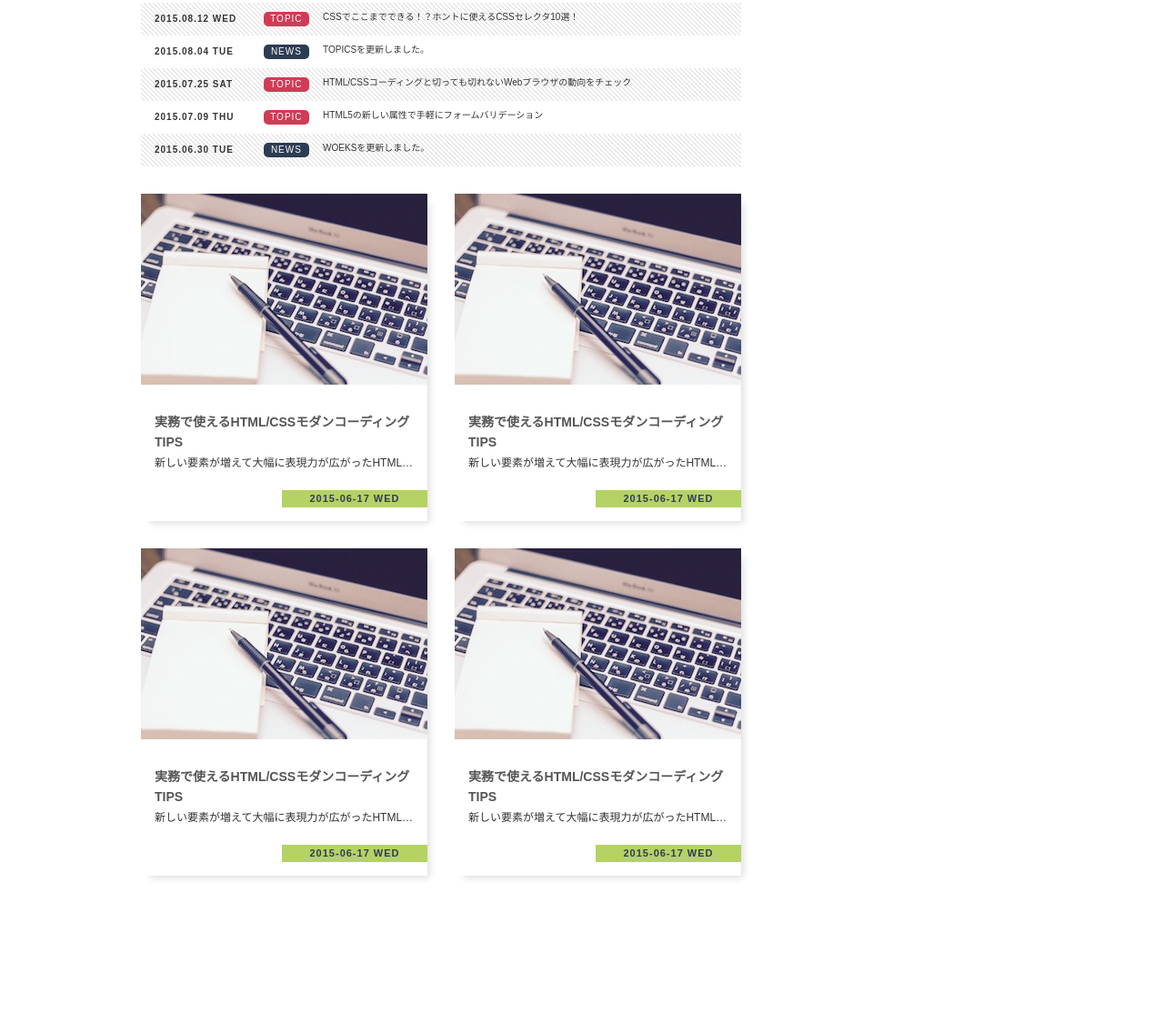
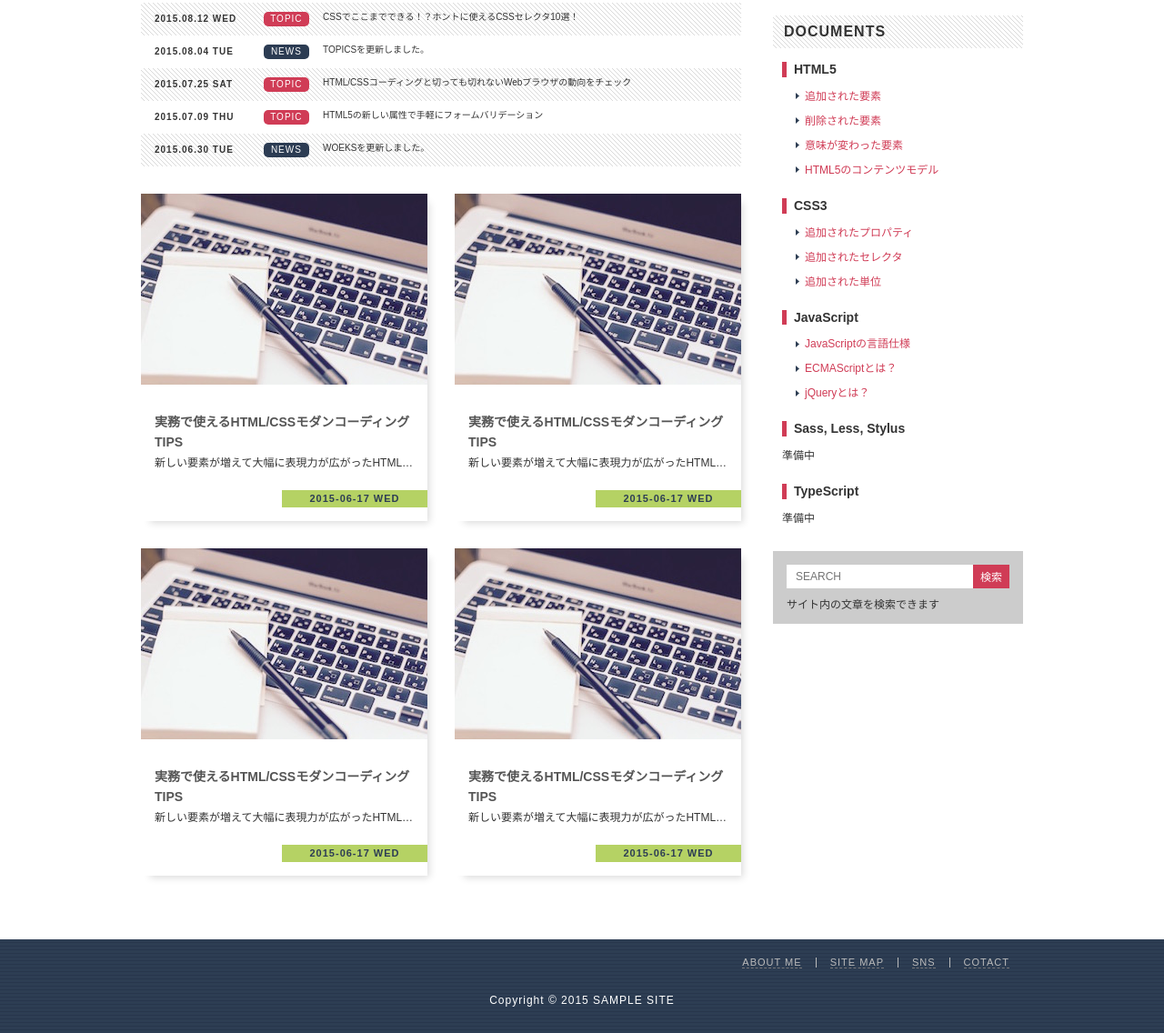
Before and after one commit to pipupika/modenCoding, a plain HTML site: page mcoding/standard-layout/index.html in a window 1280 px wide. Shown: the part 568-1704 px from the top of the page at 91% size. Before the commit the page ends 1601 px from the top, so only its background shows below. Drawn offline with Linux system fonts and the light colour scheme.

Commit message:
サイドメニューとフッター

```diff
--- a/mcoding/standard-layout/css/style.css
+++ b/mcoding/standard-layout/css/style.css
@@ -312,6 +312,91 @@ background-color: #fafaf8;
   -ms-transform: rotate(-45deg);
   transform: rotate(-45deg);
 }
+.documents{
+  margin: 10px 10px 30px;
+}
+.documents,
+.documents ul{
+  list-style-type: none;
+}
+.documents > li .title{
+  margin: 15px 0;
+  padding-left: 8px;
+  border-left: 5px solid #d03c56;
+  font-size: 1.4rem;
+  line-height: 1.2;
+}
+.documents > li + li{
+  margin-top: 25px;
+}
+.documents > li ul{
+  margin: 15px;
+}
+.documents > li ul > li {
+  margin-bottom: 15px;
+  padding-left: 10px;
+  background: url('../images/arrow.gif') no-repeat left center;
+}
+.documents a:hover{
+  text-decoration: underline;
+}
+.search-box{
+  padding: 15px;
+  background-color: #ccc;
+  font-size: 0;
+}
+.search-box > * {
+  font-size: 1.2rem;
+}
+.search-box .search-input{
+  width: 205px;
+  height: 26px;
+  padding: 0 10px;
+  border: none;
+}
+.search-box .search-button {
+  width: 40px;
+  height: 26px;
+  border: none;
+  background-color: #d03c56;
+  color: #fff;
+  cursor: pointer;
+}
+.search-box .text{
+  margin-top: 12px;
+}
+
 .footer{
   width: 100%;
+  padding: 20px 0 30px;
+  background: #2d3d54 url('../images/bg-footer.gif');
+  color: #fff;
 }
+.horizontal-list{
+  width: 970px;
+  margin: 0 auto;
+  text-align: right;
+  font-size: 0;
+}
+.horizontal-list .horizontal-item{
+  display: inline-block;
+  padding: 0 15px;
+  letter-spacing: 1px;
+}
+.horizontal-list .horizontal-item + .horizontal-item {
+  border-left: 1px solid #bbbbbb;
+}
+.horizontal-list .horizontal-item a{
+  border-bottom: 1px dashed #777777;
+  color: #bbbbbb;
+  font-size: 1.1rem;
+  transition: color 0.15s;
+}
+.horizontal-list .horizontal-item a:hover{
+  color: #ddd;
+}
+.copyright{
+  margin-top: 30px;
+  text-align: center;
+  letter-spacing: 1px;
+}
--- a/mcoding/standard-layout/index.html
+++ b/mcoding/standard-layout/index.html
@@ -107,6 +107,7 @@
           </a>
         </div>
       </main>
+
       <div class="sidemenu">
         <h2 class="heading">RANKING</h2>
         <ol class="ranking">
@@ -146,10 +147,58 @@
             </a>
           </li>
         </ol>
+        <h2 class="heading">DOCUMENTS</h2>
+        <ul class="documents">
+          <li>
+            <h3 class="title">HTML5</h3>
+            <ul>
+              <li><a href="#">追加された要素</a></li>
+              <li><a href="#">削除された要素</a></li>
+              <li><a href="#">意味が変わった要素</a></li>
+              <li><a href="#">HTML5のコンテンツモデル</a></li>
+            </ul>
+          </li>
+          <li>
+            <h3 class="title">CSS3</h3>
+            <ul>
+              <li><a href="#">追加されたプロパティ</a></li>
+              <li><a href="#">追加されたセレクタ</a></li>
+              <li><a href="#">追加された単位</a></li>
+            </ul>
+          </li>
+          <li>
+            <h3 class="title">JavaScript</h3>
+            <ul>
+              <li><a href="#">JavaScriptの言語仕様</a></li>
+              <li><a href="#">ECMAScriptとは？</a></li>
+              <li><a href="#">jQueryとは？</a></li>
+            </ul>
+          </li>
+          <li>
+            <h3 class="title">Sass, Less, Stylus</h3>
+            <p>準備中</p>
+          </li>
+          <li>
+            <h3 class="title">TypeScript</h3>
+            <p>準備中</p>
+          </li>
+        </ul>
+        <h2 class="hidden">SEARCH</h2>
+        <form class="search-box">
+          <input class="search-input" type="text" name="search" placeholder="SEARCH">
+          <input class="search-button" type="submit" value="検索">
+          <p class="text">サイト内の文章を検索できます</p>
+        </form>
       </div>
     </div>
     <footer class="footer">
-
+      <ul class="horizontal-list">
+        <li class="horizontal-item"><a href="#">ABOUT ME</a></li>
+        <li class="horizontal-item"><a href="#">SITE MAP</a></li>
+        <li class="horizontal-item"><a href="#">SNS</a></li>
+        <li class="horizontal-item"><a href="#">COTACT</a></li>
+      </ul>
+      <p class="copyright">Copyright © 2015 SAMPLE SITE</p>
     </footer>
   </body>
 </html>
```
